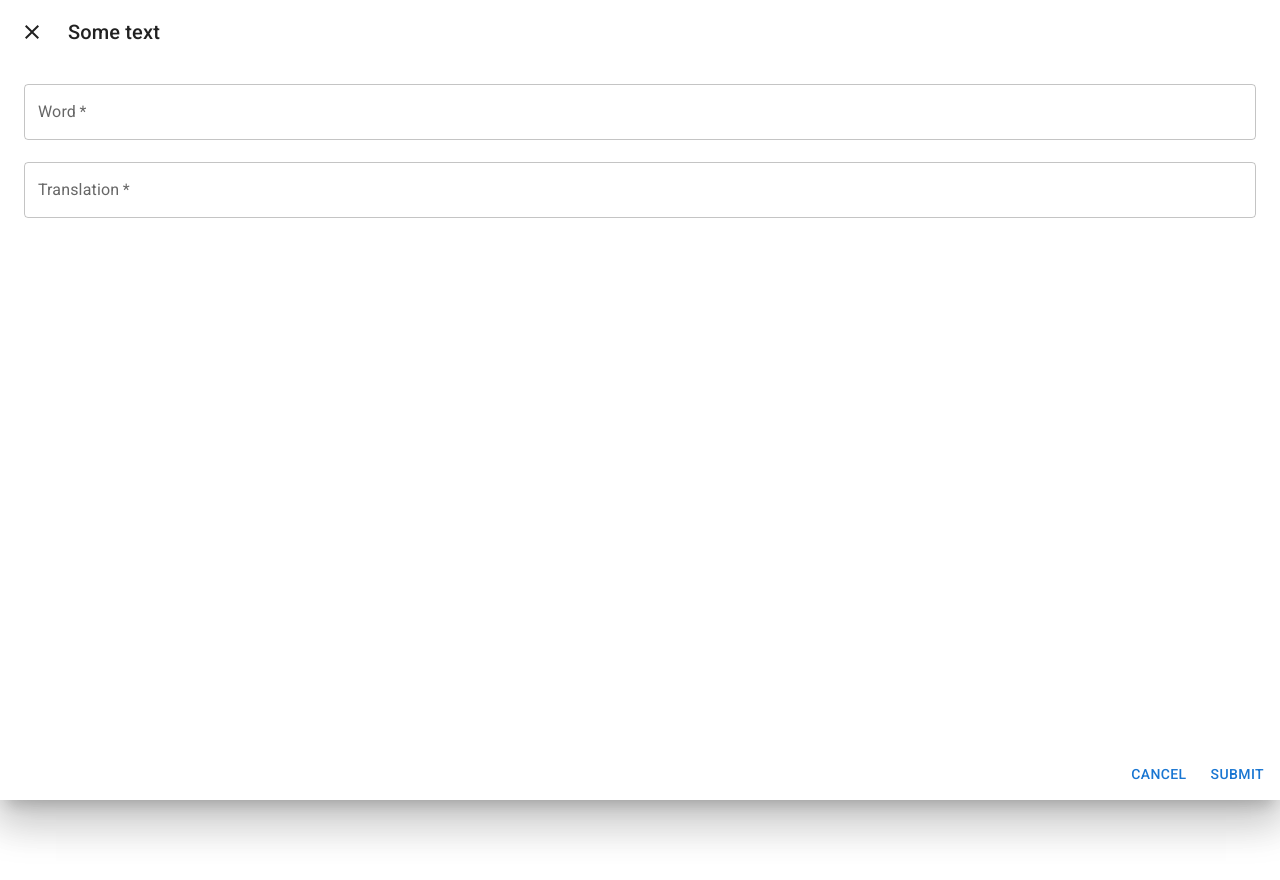
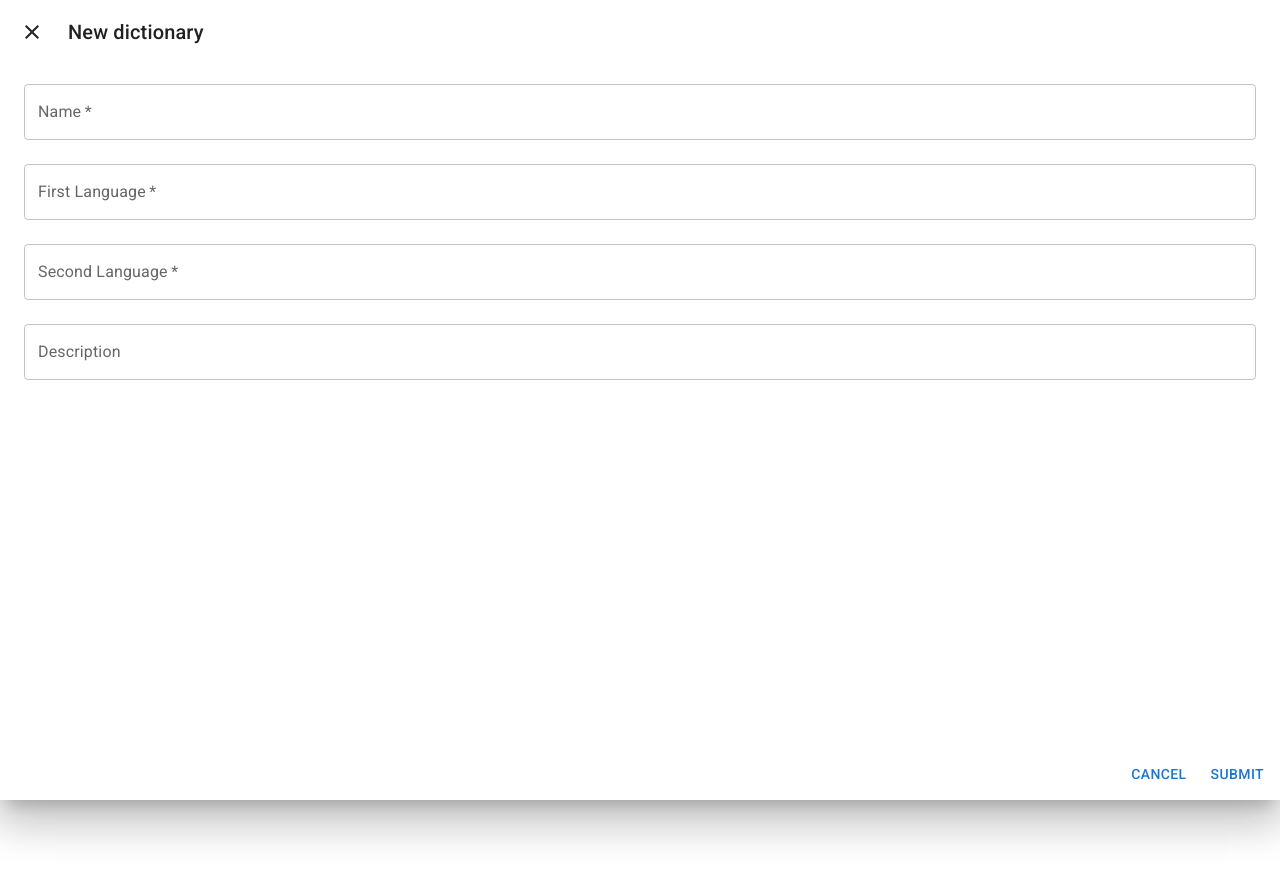
Before and after one commit to vpogodaev/vocabulary, a React (Create React App) app: page /dictionaries in a window 1280 px wide. Both pictures are taken after a click on the button "add". Shown: the top 880 px of the page. Before the commit the page ends 800 px from the top, so only its background shows below. Built offline with nearby package versions, Linux system fonts and the light colour scheme; no server answers; data requests are answered from the project's data file.

Commit message:
New dictionary can be added

```diff
--- a/src/components/ElementsList/Element.tsx
+++ b/src/components/ElementsList/Element.tsx
@@ -1,10 +1,6 @@
 import React from 'react';
 import { ListItem, ListItemButton, ListItemText } from '@mui/material';
-
-type TElementProps = {
-  primaryText: string;
-  secondaryText: string;
-};
+import { TElementProps } from './elementProps';
 
 export const Element: React.FC<TElementProps> = ({primaryText, secondaryText}): JSX.Element => {
   return (
--- a/src/components/ElementsList/ElementProps.ts
+++ /dev/null
@@ -1,6 +0,0 @@
-interface IElementPopsBase {
-  primaryText: string;
-  secondaryText?: string;
-}
-
-export interface IElementProps extends IElementPopsBase { }
--- a/src/components/ElementsList/ElementsList.tsx
+++ b/src/components/ElementsList/ElementsList.tsx
@@ -1,16 +1,22 @@
 import React from 'react';
-import { Element, TElementProps } from './Element';
-import { Box, List } from '@mui/material';
+import { Element } from './Element';
+import { Box, List, SxProps, Theme } from '@mui/material';
+import { TElementPropsWithId } from './elementProps';
 
 type TElementsListProps = {
-  elements: TElementProps[];
+  boxSx?: SxProps<Theme>;
+  elements: TElementPropsWithId[];
 };
 
-export const ElementsList: React.FC<TElementsListProps> = ({elements}): JSX.Element => {
-  const list = elements.map(e => <Element {...e} />);
+const defaultBoxSx = {
+  height: '100vh',
+};
+
+export const ElementsList: React.FC<TElementsListProps> = ({boxSx = defaultBoxSx, elements}): JSX.Element => {
+  const list = elements.map(e => <Element key={e.id} {...e} />);
 
   return (
-    <Box>
+    <Box sx={boxSx}>
       <List>
         {list}
       </List>
--- /dev/null
+++ b/src/components/ElementsList/elementProps.ts
@@ -0,0 +1,10 @@
+interface IElementPropsBase {
+  primaryText: string;
+  secondaryText?: string;
+}
+
+export type TElementProps = IElementPropsBase
+
+export type TElementPropsWithId = {
+  id: string;
+} & IElementPropsBase
--- a/src/components/Form/Form.tsx
+++ b/src/components/Form/Form.tsx
@@ -77,7 +77,6 @@ const Form: React.FC<TFormProps> = ({open, onClose, onSubmit}): JSX.Element => {
             Some text
           </Typography>
         </Toolbar>
-
         <DialogContent>
           <Box component="form"
                onSubmit={handleSubmitForm}
--- /dev/null
+++ b/src/components/SliderDialog/SliderDialog.tsx
@@ -0,0 +1,34 @@
+import React from 'react';
+import { Dialog, Slide } from '@mui/material';
+import { TransitionProps } from '@mui/material/transitions';
+
+type TSliderDialogProps = {
+  isOpened: boolean;
+  children?: React.ReactNode;
+};
+
+const Transition = React.forwardRef(function Transition(
+  props: TransitionProps & {
+    children: React.ReactElement;
+  },
+  ref: React.Ref<unknown>,
+) {
+  const {children, ...rest} = props;
+
+  return <Slide direction="up"
+                ref={ref}
+                mountOnEnter
+                unmountOnExit
+                children={children}
+                {...rest} />;
+});
+
+export const SliderDialog: React.FC<TSliderDialogProps> = ({isOpened, children}): JSX.Element => {
+  return (
+    <Dialog fullScreen
+            open={isOpened}
+            TransitionComponent={Transition}>
+      {children}
+    </Dialog>
+  );
+};
--- a/src/db/db.json
+++ b/src/db/db.json
@@ -1,4 +1,47 @@
 {
+  "dictionaries": [
+    {
+      "name": "w",
+      "description": "",
+      "lang1": "s",
+      "lang2": "d",
+      "id": 1
+    },
+    {
+      "name": "s",
+      "description": "a",
+      "lang1": "d",
+      "lang2": "w",
+      "id": 2
+    },
+    {
+      "name": "s",
+      "lang1": "w",
+      "lang2": "a",
+      "id": 3
+    },
+    {
+      "name": "d",
+      "description": "wd",
+      "lang1": "s",
+      "lang2": "a",
+      "id": 4
+    },
+    {
+      "name": "w",
+      "description": "sad",
+      "lang1": "a",
+      "lang2": "s",
+      "id": 5
+    },
+    {
+      "name": "we",
+      "description": "wa",
+      "lang1": "ad",
+      "lang2": "f",
+      "id": 6
+    }
+  ],
   "words": [
     {
       "id": 1,
@@ -24,6 +67,16 @@
       "id": 5,
       "value1": "addd",
       "value2": "w12"
+    },
+    {
+      "id": 6,
+      "value1": "かさ",
+      "value2": "Зонт"
+    },
+    {
+      "id": 7,
+      "value1": "1",
+      "value2": "1"
     }
   ]
 }
--- a/src/pages/DictionariesPage/DictionariesPage.tsx
+++ b/src/pages/DictionariesPage/DictionariesPage.tsx
@@ -1,12 +1,16 @@
-import React, { useEffect, useState } from 'react';
-import { getDictionaries } from '../../services/dictionariesService';
+import React, { useEffect, useMemo, useState } from 'react';
+import { getDictionaries, postDictionary } from '../../services/dictionariesService';
 import { AddFAB } from '../../components/AddFAB/AddFAB';
 import Form from '../../components/Form/Form';
+import { ElementsList } from '../../components/ElementsList/ElementsList';
+import { IDictionary, INewDictionary } from '../../models/Dictionary/IDictionary';
+import { Box } from '@mui/material';
+import { NewDictionaryForm } from './components/NewDictionaryForm';
 
 type TDictionariesPageProps = {};
 
 export const DictionariesPage: React.FC<TDictionariesPageProps> = ({}): JSX.Element => {
-  const [dictionaries, setDictionaries] = useState([]);
+  const [dictionaries, setDictionaries] = useState<IDictionary[]>([]);
   const [isAddFormOpened, setIsAddFormOpened] = useState(false);
 
   const loadDictionaries = () => {
@@ -22,8 +26,16 @@ export const DictionariesPage: React.FC<TDictionariesPageProps> = ({}): JSX.Elem
     loadDictionaries();
   }, []);
 
-  const handleFormSubmit = ({...values}) => {
-    console.log(values);
+  const handleFormSubmit = (dictionary: INewDictionary) => {
+    console.log(dictionary);
+    postDictionary(dictionary).then(r => {
+      if (r.ok) {
+        return r.json();
+      }
+    }).then(r => {
+      console.log(r);
+      setDictionaries((d) => ([...d, r]));
+    });
   };
 
   const handleNewDictionaryClicked = () => {
@@ -34,17 +46,34 @@ export const DictionariesPage: React.FC<TDictionariesPageProps> = ({}): JSX.Elem
     setIsAddFormOpened(() => false);
   };
 
+  const getDictionariesToRender = useMemo(() => dictionaries.map((d) => (
+    {
+      primaryText: d.name,
+      secondaryText: d.description,
+      id: d.id.toString(),
+    }
+  )), [dictionaries]);
 
+  const content = dictionaries.length
+    ? <ElementsList elements={getDictionariesToRender} />
+    : <NoDictionaries />;
 
   return (
-    <>
+    <Box>
+      {content}
       <AddFAB color="primary"
               onClick={handleNewDictionaryClicked} />
-      <Form open={isAddFormOpened}
-            onClose={handleFormClosed}
-            onSubmit={handleFormSubmit} />
-    </>
+      <NewDictionaryForm isOpened={isAddFormOpened}
+                         onClose={handleFormClosed}
+                         onSubmit={handleFormSubmit} />
+    </Box>
   );
 };
 
-const NoDictionaries: React.FC = (): JSX.Element => (<div>No dictionaries found!</div>);
+const NoDictionaries: React.FC = (): JSX.Element => (
+  <Box sx={{height: '100vh', pt: '40%', textAlign: 'center'}}>
+    <span>
+      No dictionaries found!
+    </span>
+  </Box>
+);
--- /dev/null
+++ b/src/pages/DictionariesPage/components/NewDictionaryForm.tsx
@@ -0,0 +1,109 @@
+import React, { FormEvent, useState } from 'react';
+import { SliderDialog } from '../../../components/SliderDialog/SliderDialog';
+import { Box, Button, DialogActions, DialogContent, IconButton, TextField, Toolbar, Typography } from '@mui/material';
+import CloseIcon from '@mui/icons-material/Close';
+import { INewDictionary } from '../../../models/Dictionary/IDictionary';
+
+type TNewDictionaryFormProps = {
+  isOpened: boolean;
+  onClose: () => void;
+  onSubmit: (dictionary: INewDictionary) => void;
+};
+
+export const NewDictionaryForm: React.FC<TNewDictionaryFormProps> = (
+  {isOpened, onClose, onSubmit}): JSX.Element => {
+
+  const [name, setName] = useState<string>('');
+  const [description, setDescription] = useState<string>('');
+  const [lang1, setLang1] = useState<string>('');
+  const [lang2, setLang2] = useState<string>('');
+
+  const handleTextFieldChange = (e: React.ChangeEvent<HTMLInputElement | HTMLTextAreaElement>,
+                                 set: React.Dispatch<React.SetStateAction<string>>) => {
+    set(e.target.value);
+  };
+
+  const handleCancelClicked = () => {
+    onClose();
+  };
+
+  const handleSubmitForm = (e: FormEvent) => {
+    e.preventDefault();
+
+    if (!name || !lang1 || !lang2) {
+      return;
+    }
+
+    onSubmit({name, description: description || undefined, lang1, lang2});
+
+    setName(() => '');
+    setDescription(() => '');
+    setLang1(() => '');
+    setLang2(() => '');
+
+    onClose();
+  };
+
+  return (
+    <SliderDialog isOpened={isOpened}>
+      <Toolbar sx={{position: 'relative'}}>
+        <IconButton edge="start"
+                    color="inherit"
+                    aria-label="close"
+                    onClick={onClose}>
+          <CloseIcon />
+        </IconButton>
+        <Typography sx={{ml: 2, flex: 1}}
+                    variant="h6"
+                    component="div">
+          {TEXT_NEW_DICTIONARY_HEADER}
+        </Typography>
+      </Toolbar>
+      <DialogContent>
+        <Box component="form"
+             onSubmit={handleSubmitForm}
+             id="wordInputForm">
+          <Box sx={{
+            display: 'grid',
+            gridTemplateColumns: '1fr',
+            gridTemplateRows: '1fr',
+            gap: 3,
+          }}>
+            <TextField required
+                       label={TEXT_NAME_LABEL}
+                       value={name}
+                       onChange={e => handleTextFieldChange(e, setName)} />
+            <TextField required
+                       label={TEXT_LANG1_LABEL}
+                       value={lang1}
+                       onChange={e => handleTextFieldChange(e, setLang1)} />
+            <TextField required
+                       label={TEXT_LANG2_LABEL}
+                       value={lang2}
+                       onChange={e => handleTextFieldChange(e, setLang2)} />
+            <TextField label={TEXT_DESCRIPTION_LABEL}
+                       value={description}
+                       onChange={e => handleTextFieldChange(e, setDescription)} />
+          </Box>
+        </Box>
+      </DialogContent>
+      <DialogActions>
+        <Button onClick={handleCancelClicked}>
+          {TEXT_CANCEL_BTN}
+        </Button>
+        <Button type="submit"
+                form="wordInputForm">
+          {TEXT_SUBMIT_BTN}
+        </Button>
+      </DialogActions>
+    </SliderDialog>
+  );
+};
+
+const TEXT_NEW_DICTIONARY_HEADER = 'New dictionary';
+const TEXT_CANCEL_BTN = 'Cancel';
+const TEXT_SUBMIT_BTN = 'Submit';
+const TEXT_NAME_LABEL = 'Name';
+const TEXT_LANG1_LABEL = 'First Language';
+const TEXT_LANG2_LABEL = 'Second Language';
+const TEXT_DESCRIPTION_LABEL = 'Description';
--- a/src/pages/MainPage/MainPage.tsx
+++ b/src/pages/MainPage/MainPage.tsx
@@ -1,10 +1,12 @@
 import React from 'react';
 import { DictionariesPage } from '../DictionariesPage/DictionariesPage';
+import { WordsPage } from '../WordsPage/WordsPage';
 
 // This page for all testing now
 
 type TMainPageProps = {};
 
 export const MainPage: React.FC<TMainPageProps> = ({}): JSX.Element => {
-  return <DictionariesPage />
+  // return <WordsPage />
+  return <DictionariesPage />;
 };
--- a/src/services/dictionariesService.ts
+++ b/src/services/dictionariesService.ts
@@ -1,4 +1,5 @@
 import { ORIGIN } from './constants';
+import { INewDictionary } from '../models/Dictionary/IDictionary';
 
 const route = 'dictionaries';
 
@@ -19,3 +20,20 @@ export const getDictionaries = (): Promise<any> => {
     throw e;
   }
 };
+
+export const postDictionary = (dictionary: INewDictionary) => {
+  try {
+    const url = `${ORIGIN}/${route}`;
+
+    const params = {
+      method: 'POST',
+      body: JSON.stringify(dictionary),
+      headers: {'Content-type': 'application/json'},
+    };
+
+    return fetch(url, params);
+  } catch (e: any) {
+    console.error(e.message);
+    throw e;
+  }
+};
```
Also changed, not shown: src/models/Dictionary/IDictionary.ts (+5 -2 lines).
